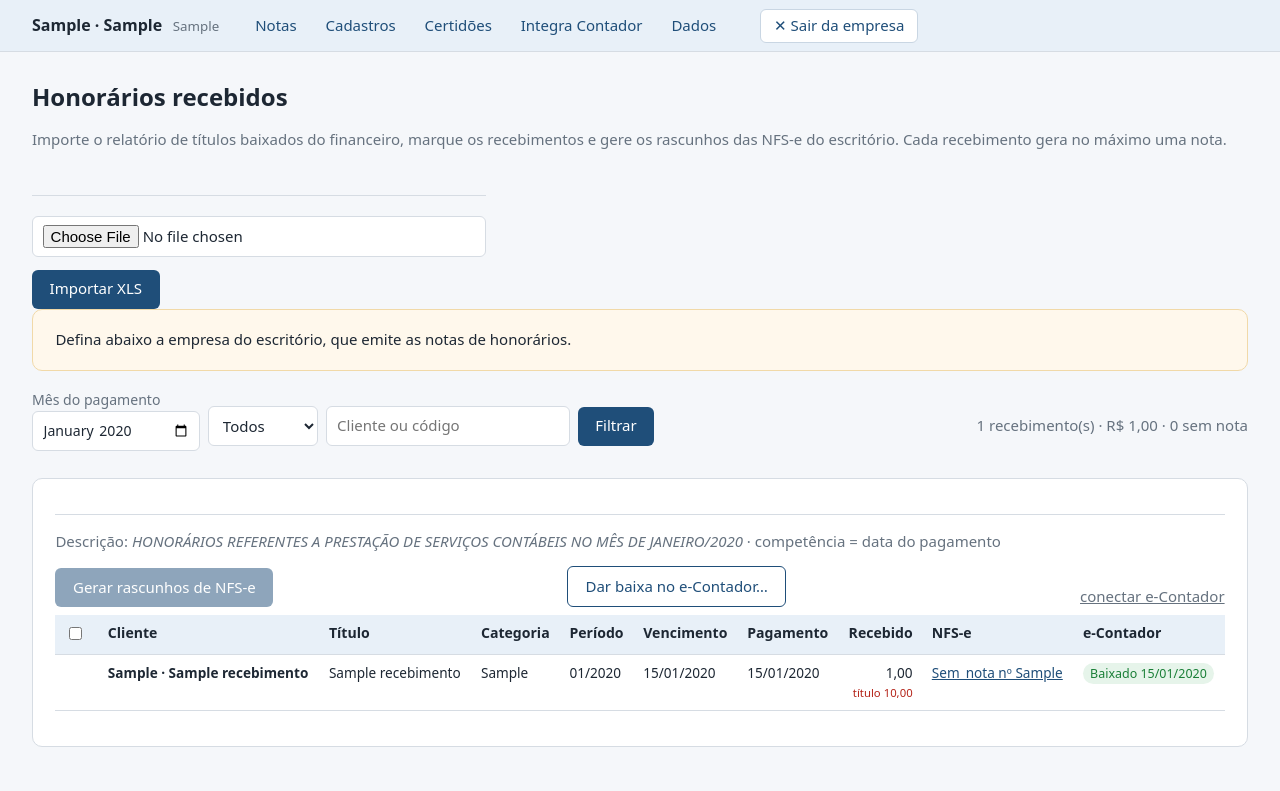
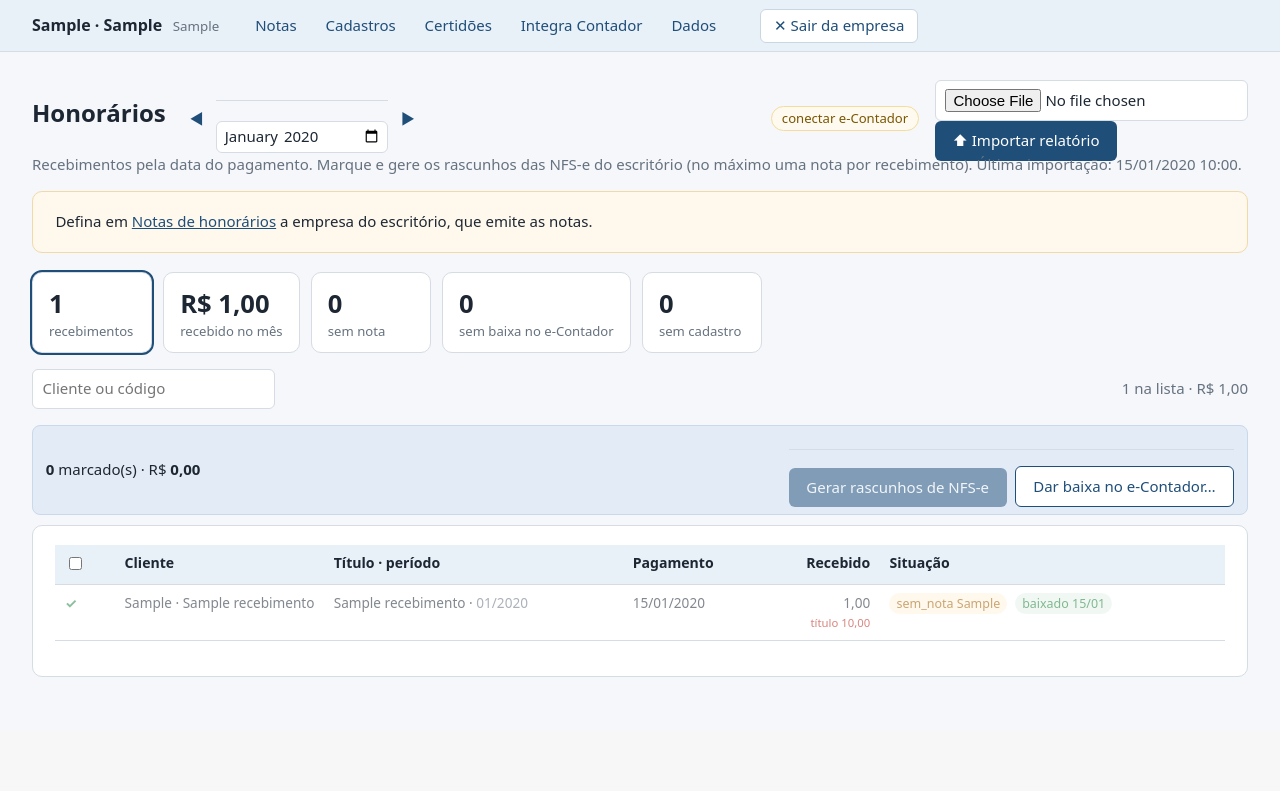
Before and after one commit to mafraassessoria/ERP-MAFRA-ASSESSORIA, a FastAPI app: page /honorarios in a window 1280 px wide. Shown: the part 70-861 px from the top of the page. After the commit the page ends 747 px from the top, so only its background shows below. Run offline with FastAPI, Linux system fonts and the light colour scheme; the visitor is signed in with stand-in values (Sample User, id 1); tables that the repository leaves empty hold one stand-in row (values such as "Sample post").

Commit message:
Honorários: navegação por mês, quadros de resumo clicáveis, barra de ações da seleção, coluna Situação e configuração recolhida
Co-Authored-By: Claude Opus 5.5 <noreply@anthropic.com>
Claude-Session: https://claude.ai/code/session_01DJiggF9DQdjk3ceiaZs7de

```diff
--- a/app/static/estilo.css
+++ b/app/static/estilo.css
@@ -496,3 +496,14 @@ dl.dl-linhas dt { color:var(--sutil, #666); } dl.dl-linhas dd { margin:0; }
 details.envio-cert > summary { list-style:none; display:inline-block; cursor:pointer; }
 details.envio-cert > summary::-webkit-details-marker { display:none; }
 @media (max-width: 900px) { .grade-dados { grid-template-columns:1fr; } }
+
+/* Honorários */
+.hon-titulo { display:flex; align-items:center; gap:1rem; }
+.mes-nav { display:flex; align-items:center; gap:.3rem; }
+.mes-nav a { text-decoration:none; padding:.2rem .5rem; border-radius:6px; } .mes-nav a:hover { background:#e8f0f8; }
+.mes-nav input[type=month] { padding:.2rem .4rem; }
+.barra-selecao { position:sticky; top:.5rem; z-index:5; display:flex; justify-content:space-between; align-items:center;
+  background:#e3ecf6; border:1px solid #c9d8ea; border-radius:8px; padding:.45rem .8rem; margin-bottom:.6rem; }
+table.tabela-hon tr.resolvido td { opacity:.55; }
+table.tabela-hon .situacao-hon .etiqueta { margin-right:.25rem; text-decoration:none; }
+.ok-texto { color:#2e8b4a; font-weight:700; }
--- a/app/templates/honorarios.html
+++ b/app/templates/honorarios.html
@@ -2,61 +2,80 @@
 {% block titulo %}Honorários{% endblock %}
 {% block main_classe %}larga{% endblock %}
 {% block conteudo %}
+{% set qs_base = 'q=' ~ (q|urlencode) %}
 <div class="linha-titulo">
-  <div><h1>Honorários recebidos</h1>
-    <p class="sutil">Importe o relatório de títulos baixados do financeiro, marque os recebimentos e gere os rascunhos das NFS-e do escritório.
-      Cada recebimento gera no máximo uma nota.</p></div>
-  <form method="post" action="/honorarios/importar" enctype="multipart/form-data" class="em-linha">
-    <input type="file" name="arquivo" accept=".xls" required><button>Importar XLS</button></form>
+  <div class="hon-titulo"><h1>Honorários</h1>
+    <nav class="mes-nav"><a href="/honorarios?mes={{ mes_ant }}&situacao={{ situacao }}&{{ qs_base }}" title="Mês anterior">◀</a>
+      <form method="get" class="em-linha"><input type="hidden" name="situacao" value="{{ situacao }}"><input type="hidden" name="q" value="{{ q }}">
+        <input type="month" name="mes" value="{{ mes }}" onchange="this.form.submit()" title="Mês do pagamento"></form>
+      <a href="/honorarios?mes={{ mes_prox }}&situacao={{ situacao }}&{{ qs_base }}" title="Próximo mês">▶</a></nav></div>
+  <div class="acoes">
+    {% if ec_ok %}<span class="chip-cfg ok" title="Sessão do e-Contador guardada no ERP">e-Contador conectado</span>
+    {% else %}<a class="chip-cfg aviso" href="/econtador/conectar?volta=/honorarios">conectar e-Contador</a>{% endif %}
+    <form method="post" action="/honorarios/importar" enctype="multipart/form-data" id="form-importar">
+      <input type="file" name="arquivo" accept=".xls" required hidden onchange="this.form.submit()">
+      <button type="button" onclick="this.form.arquivo.click()" title="Relatório XLS de títulos baixados do financeiro">⬆ Importar relatório</button></form>
+  </div>
+</div>
+<p class="sutil" style="margin-top:-.4rem">Recebimentos pela data do pagamento. Marque e gere os rascunhos das NFS-e do escritório (no máximo uma nota por recebimento).
+  {% if ult_imp %}Última importação: {{ ult_imp|datahora }}.{% endif %}</p>
+
+{% if not esc %}<div class="cartao aviso">Defina em <a href="#config-honorarios" onclick="document.getElementById('config-honorarios').open=true">Notas de honorários</a> a empresa do escritório, que emite as notas.</div>{% endif %}
+
+<div class="rf-cartoes">
+  {% for k, rot, cls in (('', 'recebimentos', ''), ('sem_nota', 'sem nota', 'aviso'), ('sem_baixa', 'sem baixa no e-Contador', 'aviso'), ('sem_cadastro', 'sem cadastro', 'erro')) %}
+  <a class="cartao-num {{ cls if cont[k or 'total'] else '' }} {{ 'ativo' if situacao == k }}" href="/honorarios?mes={{ mes }}&situacao={{ k }}&{{ qs_base }}"><b>{{ cont[k or 'total'] }}</b><span>{{ rot }}</span></a>
+  {% if loop.first %}<div class="cartao-num"><b>R$ {{ cont.valor|moeda }}</b><span>recebido no mês</span></div>{% endif %}
+  {% endfor %}
 </div>
 
-{% if not esc %}<div class="cartao aviso">Defina abaixo a empresa do escritório, que emite as notas de honorários.</div>{% endif %}
-
-<form class="busca filtros" method="get">
-  <label>Mês do pagamento <input type="month" name="mes" value="{{ mes }}"></label>
-  <select name="situacao"><option value="">Todos</option><option value="sem_nota" {{ 'selected' if situacao == 'sem_nota' }}>Sem nota</option>
-    <option value="com_nota" {{ 'selected' if situacao == 'com_nota' }}>Com nota</option></select>
-  <input name="q" value="{{ q }}" placeholder="Cliente ou código">
-  <button>Filtrar</button>
-  <span class="sutil" style="margin-left:auto">{{ lista|length }} recebimento(s) · R$ {{ total|moeda }} · {{ sem_nota }} sem nota</span>
+<form class="busca filtros filtro-auto" method="get">
+  <input type="hidden" name="mes" value="{{ mes }}"><input type="hidden" name="situacao" value="{{ situacao }}">
+  <input name="q" value="{{ q }}" placeholder="Cliente ou código" data-filtra-tabela="tab-honorarios">
+  <span class="sutil" style="margin-left:auto">{{ lista|length }} na lista · R$ {{ total|moeda }}</span>
 </form>
 
 <form method="post" action="/honorarios/rascunhos" id="form-rascunhos">
 <input type="hidden" name="volta" value="/honorarios?mes={{ mes }}&situacao={{ situacao }}&q={{ q }}">
+<div class="barra-selecao" id="barra-sel" hidden>
+  <span><b id="sel-n">0</b> marcado(s) · R$ <b id="sel-v">0,00</b></span>
+  <span class="em-linha" style="gap:.5rem">
+    <button {{ 'disabled' if not esc }} onclick="return confirm('Gerar rascunho de NFS-e para ' + document.querySelectorAll('.rec-id:checked').length + ' recebimento(s)?')">Gerar rascunhos de NFS-e</button>
+    <button class="secundario" formaction="/honorarios/econtador/revisar" title="Confere cada cobrança no e-Contador antes; nada é gravado nesta etapa">Dar baixa no e-Contador…</button>
+  </span>
+</div>
 <section class="cartao">
-  <div class="em-linha" style="justify-content:space-between;margin-bottom:.5rem">
-    <span class="sutil">Descrição: <i>{{ exemplo }}</i> · competência = data do pagamento</span>
-    <button {{ 'disabled' if not esc }} onclick="return document.querySelectorAll('.rec-id:checked').length ? confirm('Gerar rascunho de NFS-e para ' + document.querySelectorAll('.rec-id:checked').length + ' recebimento(s)?') : (alert('Marque os recebimentos.'), false)">Gerar rascunhos de NFS-e</button>
-    <button class="secundario" formaction="/honorarios/econtador/revisar" onclick="return document.querySelectorAll('.rec-id:checked').length ? true : (alert('Marque os recebimentos.'), false)" title="Confere cada cobrança no e-Contador antes; nada é gravado nesta etapa">Dar baixa no e-Contador…</button> <a class="sutil" href="/econtador/conectar?volta=/honorarios" title="Entrar no e-Contador pelo ERP">conectar e-Contador</a>
-  </div>
-  <table class="compacta">
-    <thead><tr><th><input type="checkbox" onclick="document.querySelectorAll('.rec-id').forEach(c => c.checked = this.checked)"></th>
-      <th>Cliente</th><th>Título</th><th>Categoria</th><th>Período</th><th>Vencimento</th><th>Pagamento</th><th class="num">Recebido</th><th>NFS-e</th><th>e-Contador</th></tr></thead>
-    <tbody>{% for r in lista %}
-      <tr>
-        <td>{% if (not r.nota_id and r.prestador_id) or not r.ec_baixado_em %}<input type="checkbox" name="ids" value="{{ r.id }}" class="rec-id">{% endif %}</td>
-        <td><b>{{ r.codigo_empresa|cod5 }} · {{ r.nome }}</b>{% if not r.prestador_id %} <span class="etiqueta erro" title="Cadastre a empresa com este código interno">sem cadastro</span>{% endif %}</td>
-        <td>{{ r.titulo }}</td><td>{{ r.categoria }}</td>
-        <td>{{ r.periodo_inicio.strftime('%m/%Y') if r.periodo_inicio else '—' }}</td>
-        <td>{{ r.vencimento|data if r.vencimento else '—' }}</td>
+  <table class="compacta tabela-hon" id="tab-honorarios">
+    <thead><tr><th class="sem-ordem"><input type="checkbox" id="marcar-todos" title="Marcar todos os pendentes"></th>
+      <th>Cliente</th><th>Título · período</th><th>Pagamento</th><th class="num">Recebido</th><th>Situação</th></tr></thead>
+    <tbody>{% for r in lista %}{% set pend_nota = not r.nota_id and r.prestador_id %}{% set feito = r.nota_id and r.ec_baixado_em %}
+      <tr class="{{ 'resolvido' if feito }}">
+        <td>{% if pend_nota or not r.ec_baixado_em %}<input type="checkbox" name="ids" value="{{ r.id }}" class="rec-id" data-valor="{{ r.recebido }}">{% else %}<span class="ok-texto" title="Com nota e baixado">✓</span>{% endif %}</td>
+        <td><span class="nome-empresa">{{ r.codigo_empresa|cod5 }} · {{ r.nome }}</span></td>
+        <td title="Categoria: {{ r.categoria or '—' }} · vencimento {{ r.vencimento|data if r.vencimento else '—' }}">{{ r.titulo }}{% if r.periodo_inicio %} · <span class="sutil">{{ r.periodo_inicio.strftime('%m/%Y') }}</span>{% endif %}</td>
         <td>{{ r.pagamento|data if r.pagamento else '—' }}</td>
         <td class="num">{{ r.recebido|moeda }}{% if r.recebido != r.valor %}<br><small class="erro-texto">título {{ r.valor|moeda }}</small>{% endif %}</td>
-        <td>{% if r.nota %}<a href="/notas/{{ r.nota_id }}">{{ 'Rascunho' if r.nota.situacao == 'RASCUNHO' else r.nota.situacao|capitalize }}{% if r.nota.numero_nfse %} nº {{ r.nota.numero_nfse }}{% endif %}</a>{% else %}<span class="sutil">—</span>{% endif %}</td>
-        <td>{% if r.ec_baixado_em %}<span class="etiqueta ok" title="conferida em {{ r.ec_baixado_em|datahora }}">Baixado {{ r.ec_pago_em|data if r.ec_pago_em }}</span>
-          {% elif r.ec_erro %}<small class="erro-texto">{{ r.ec_erro[:100] }}</small>{% else %}<span class="sutil">—</span>{% endif %}</td>
+        <td class="situacao-hon">
+          {% if not r.prestador_id %}<span class="etiqueta erro" title="Cadastre a empresa com este código interno">sem cadastro</span>
+          {% elif r.nota %}<a class="etiqueta {{ 'ok' if r.nota.situacao == 'AUTORIZADA' else 'aviso' }}" href="/notas/{{ r.nota_id }}">{{ 'rascunho' if r.nota.situacao == 'RASCUNHO' else ('NFS-e' if r.nota.situacao == 'AUTORIZADA' else r.nota.situacao|lower) }}{% if r.nota.numero_nfse %} {{ r.nota.numero_nfse }}{% endif %}</a>
+          {% else %}<span class="etiqueta aviso">sem nota</span>{% endif %}
+          {% if r.ec_baixado_em %}<span class="etiqueta ok" title="conferida em {{ r.ec_baixado_em|datahora }}">baixado {{ r.ec_pago_em.strftime('%d/%m') if r.ec_pago_em }}</span>
+          {% elif r.ec_erro %}<span class="etiqueta erro" title="{{ r.ec_erro }}">erro na baixa</span>
+          {% else %}<span class="etiqueta aviso">sem baixa</span>{% endif %}</td>
       </tr>
-    {% else %}<tr><td colspan="10" class="sutil">Nenhum recebimento neste mês. Importe o relatório XLS.</td></tr>{% endfor %}</tbody>
+    {% else %}<tr><td colspan="6" class="sutil">Nenhum recebimento neste mês. Importe o relatório XLS.</td></tr>{% endfor %}</tbody>
   </table>
 </section>
 </form>
 
 {% if usuario.perfil == 'ADMIN' %}
-<section class="cartao">
-  <h2>Notas de honorários</h2>
+<details class="cartao recolhivel" id="config-honorarios" {{ 'open' if not esc }}>
+  <summary><h2>Notas de honorários</h2>
+    <small class="sutil">{% if esc %}emite pela {{ esc.nome_exibicao }}{% if cfg.honorarios_ctribnac %} · cód. {{ cfg.honorarios_ctribnac }}{% endif %}{% if cfg.honorarios_nbs %} · NBS {{ cfg.honorarios_nbs }}{% endif %} · "{{ exemplo[:70] }}{{ '…' if exemplo|length > 70 }}"{% else %}empresa emissora não definida{% endif %}</small></summary>
   <form method="post" action="/honorarios/config">
     <div class="tres-colunas">
       <label>Empresa do escritório (emite as notas)
-        <select name="honorarios_prestador_id"><option value="">— escolha —</option>
+        <select name="honorarios_prestador_id" class="combo" data-placeholder="Digite o nome ou o código"><option value="">— escolha —</option>
           {% for p in emissoras %}<option value="{{ p.id }}" {{ 'selected' if esc and esc.id == p.id }}>{{ p.nome_exibicao }}</option>{% endfor %}</select></label>
       <label>Código de tributação nacional
         <input name="honorarios_ctribnac" value="{{ cfg.honorarios_ctribnac }}" list="cods-trib" placeholder="padrão: 1º código da empresa"></label>
@@ -65,8 +84,27 @@
     <datalist id="cods-trib">{% for c in codigos if c.tipo == 'CTRIBNAC' %}<option value="{{ c.codigo }}">{% endfor %}</datalist>
     <datalist id="cods-nbs">{% for c in codigos if c.tipo == 'NBS' %}<option value="{{ c.codigo }}">{% endfor %}</datalist>
     <label>Descrição ({MES} e {ANO} = mês e ano do pagamento) <input name="honorarios_descricao" value="{{ cfg.honorarios_descricao or descricao_padrao }}"></label>
+    <p class="sutil">Exemplo: <i>{{ exemplo }}</i> · competência = data do pagamento.</p>
     <button>Salvar</button>
   </form>
-</section>
+</details>
 {% endif %}
+<script>
+(function () {
+  var barra = document.getElementById('barra-sel');
+  function atualizar() {
+    var m = [].slice.call(document.querySelectorAll('.rec-id:checked'));
+    var v = m.reduce(function (s, c) { return s + Number(c.dataset.valor || 0); }, 0);
+    document.getElementById('sel-n').textContent = m.length;
+    document.getElementById('sel-v').textContent = v.toLocaleString('pt-BR', {minimumFractionDigits: 2, maximumFractionDigits: 2});
+    barra.hidden = m.length === 0;
+  }
+  document.querySelectorAll('.rec-id').forEach(function (c) { c.addEventListener('change', atualizar); });
+  document.getElementById('marcar-todos').addEventListener('change', function () {
+    var t = this.checked;
+    document.querySelectorAll('.rec-id').forEach(function (c) { if (c.closest('tr').style.display !== 'none') c.checked = t; });
+    atualizar();
+  });
+})();
+</script>
 {% endblock %}
```
Also changed, not shown: app/honorarios/rotas.py (+15 -4 lines).
